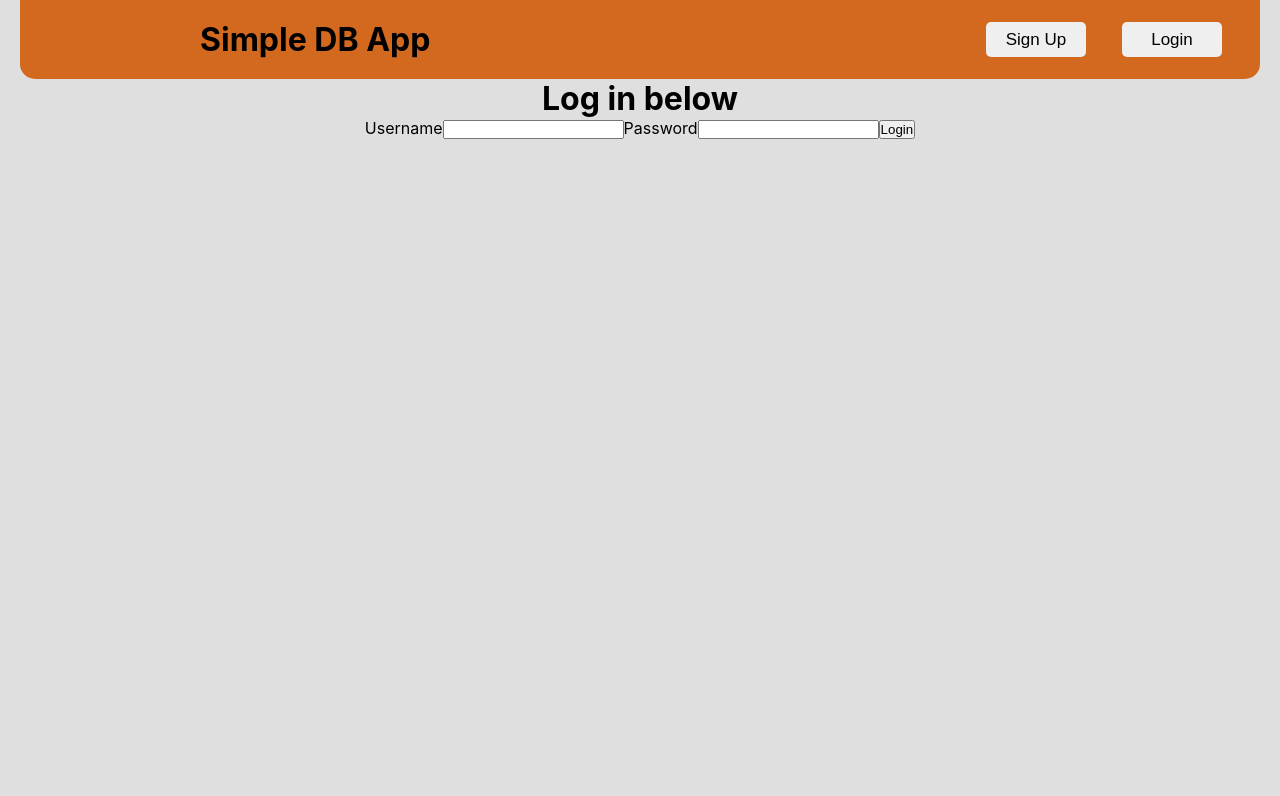
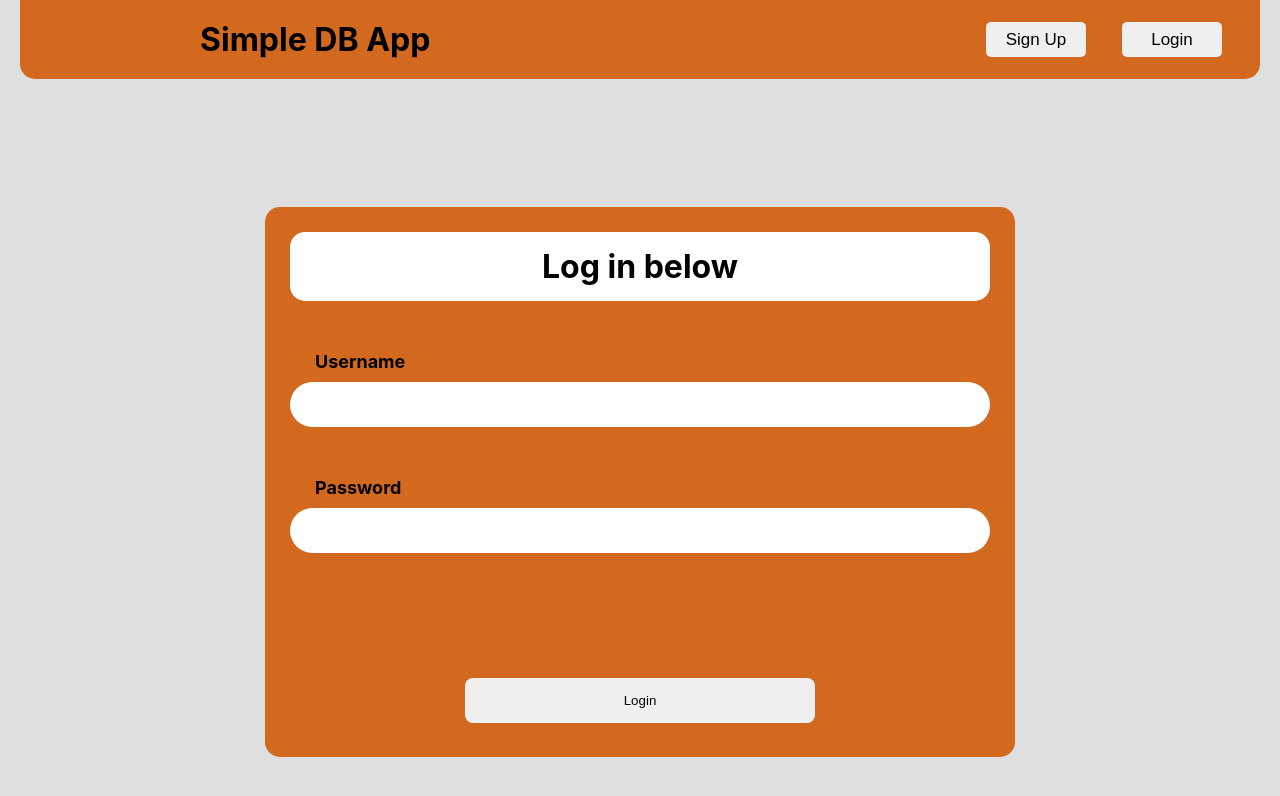
Before and after one commit to MichalPC/simple-database-manipulation-app, a React (Create React App) app: page /login in a window 1280 px wide. Shown: the top 796 px of the page. Built offline with nearby package versions, Linux system fonts and the light colour scheme.

Commit message:
Add additional margin to the sides of the header.

```diff
--- a/src/components/Login/Login.css
+++ b/src/components/Login/Login.css
@@ -3,3 +3,67 @@
     margin: 0;
     box-sizing: border-box;
 }
+
+.Login {
+    width: 100%;
+}
+
+.Login-container {
+    border-radius: 15px;
+    margin: 8rem auto 3.5rem auto;
+    padding: 25px;
+    background-color: chocolate;
+    width: 750px;
+    height: 550px;
+}
+
+.Login-container h1 {
+    background-color: white;
+    padding: 15px;
+    border-radius: 15px;
+}
+
+.Login-form {
+    margin: 0 auto;
+    display: flex;
+    flex-direction: column;
+}
+
+.Input-label {
+    padding-left: 25px;
+    margin: 50px 0 0 0;
+    align-self: flex-start;
+    font-size: 18px;
+    font-weight: 700;
+}
+
+.Login-form input {
+    border: none;
+    text-decoration: none;
+    outline: none;
+    border-radius: 30px;
+    margin-top: 10px;
+    padding: 15px;
+    height: 45px;
+}
+
+.Login-form button {
+    cursor: pointer;
+    border-radius: 8px;
+    outline: none;
+    border: none;
+    align-self: center;
+    width: 50%;
+    margin-top: 90px;
+    height: 45px;
+}
+
+.Error-label {
+    height: 15px;
+    color: purple;
+    align-self: start;
+    margin-top: 20px;
+    padding-left: 25px;
+    font-size: 15px;
+    font-weight: 500;
+}
```
